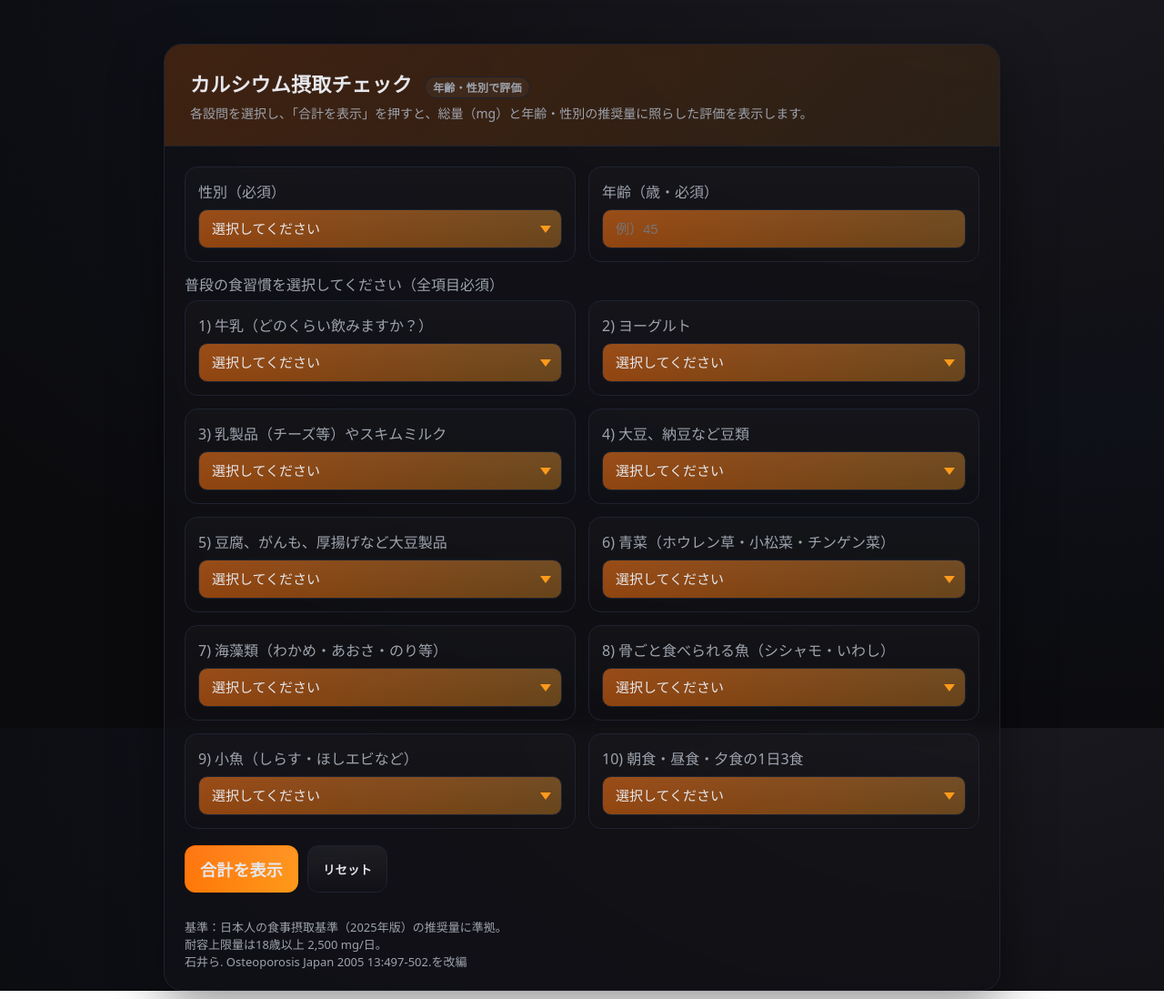
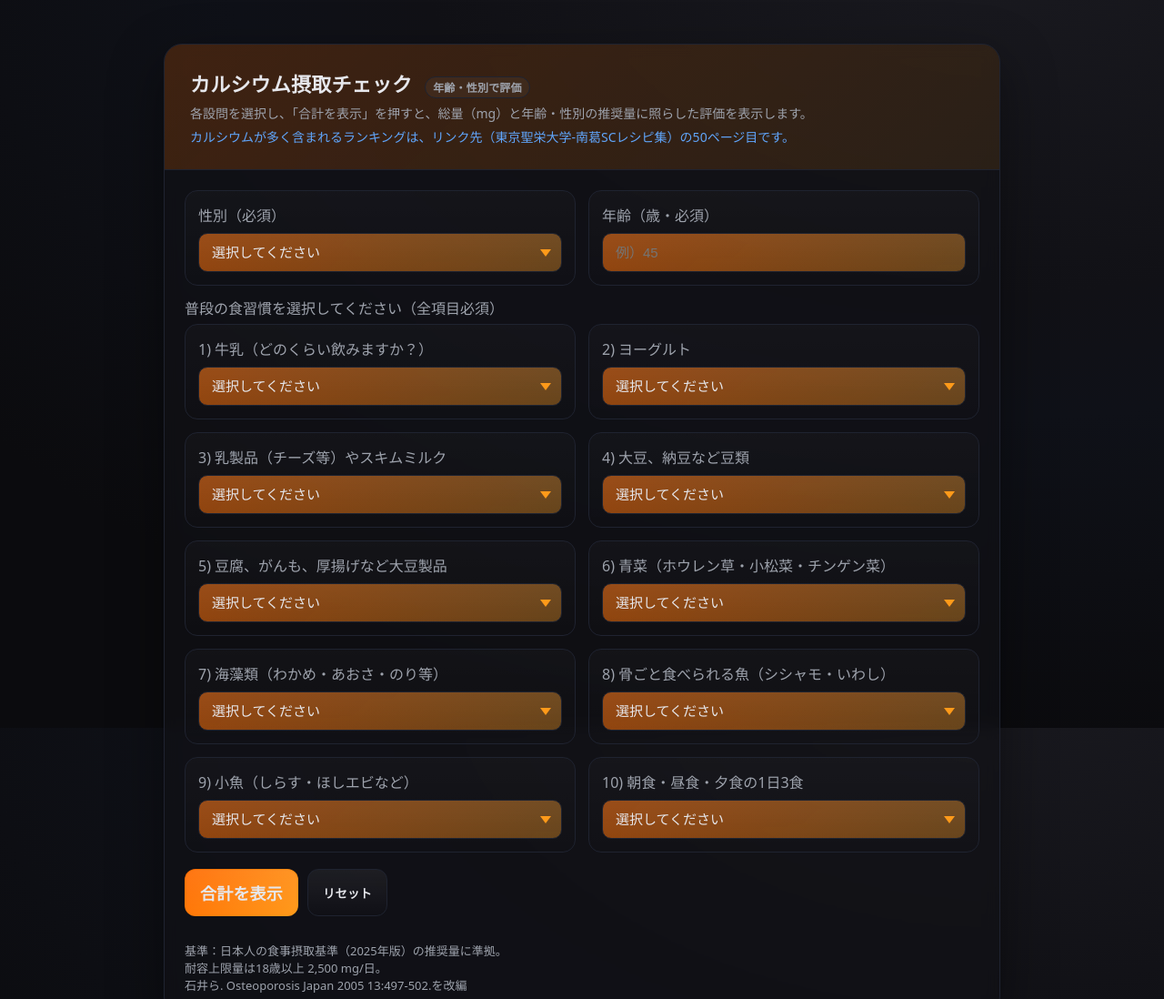
Before and after one commit to HirofumiZempo/CalciumCalc, a plain HTML site: page index.html in a window 1280 px wide. Shown: the top 1098 px of the page at 91% size. Drawn offline with Linux system fonts and the light colour scheme.

Commit message:
Update index.html

```diff
--- a/index.html
+++ b/index.html
@@ -158,6 +158,14 @@
     display:flex; gap:10px; justify-content:flex-end; padding:14px 16px; border-top:1px solid var(--border); background:rgba(255,255,255,.02)
   }
   .ghost{opacity:.85}
+
+  .sub a {
+    color: #60a5fa; /* 水色系 (Tailwindのblue-400相当) */
+    text-decoration: none;
+  }
+  .sub a:hover {
+    text-decoration: underline;
+  }
 </style>
 </head>
 <body>
@@ -166,6 +174,7 @@
       <div class="head">
         <h1 class="title">カルシウム摂取チェック <span class="badge">年齢・性別で評価</span></h1>
         <p class="sub">各設問を選択し、「合計を表示」を押すと、総量（mg）と年齢・性別の推奨量に照らした評価を表示します。</p>
+        <p class="sub"><a href="https://hirofumizempo.github.io/NankatsuRecipit/" target="_blank" rel="noopener noreferrer">カルシウムが多く含まれるランキングは、リンク先（東京聖栄大学-南葛SCレシピ集）の50ページ目です。</a></p>
       </div>
 
       <div class="body">
```
